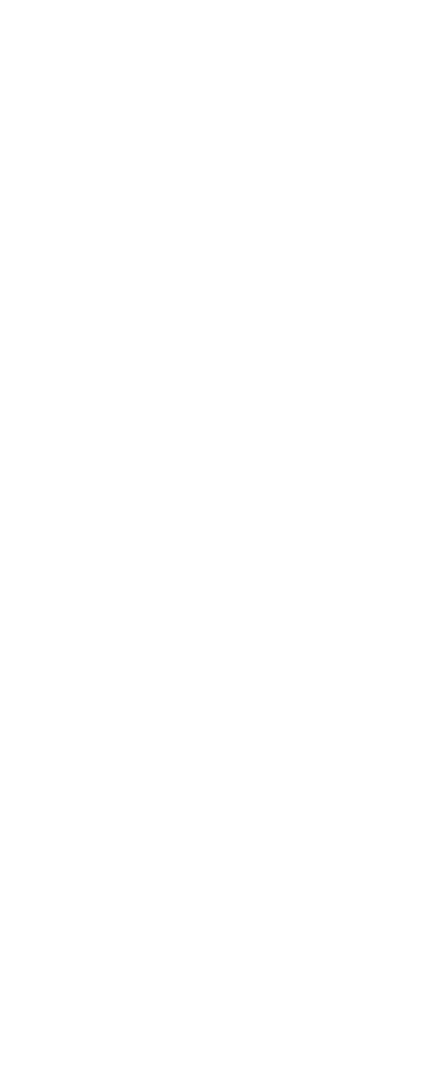
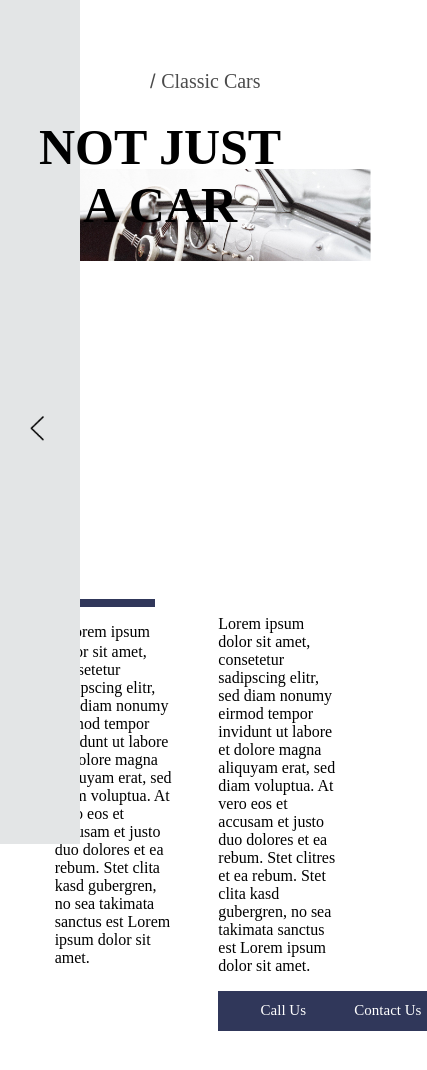
Before and after one commit to pa4ul/Hohenstein-Consulting, a Vue app in the folder hohenstein/: page /finance in a window 390 px wide. Before the commit this address had no page. Shown: the top 1070 px of the page, 427 px wide, since content can reach past the window. Before the commit the page ends 844 px from the top, so only its background shows below. Built offline with nearby package versions, Linux system fonts and the light colour scheme; a web font is replaced by a local one.

Commit message:
Developet contact Page; fixed media queries; developed first subpage;

```diff
--- /dev/null
+++ b/hohenstein/src/components/webContact.vue
@@ -0,0 +1,129 @@
+<script>
+export default {
+  data() {
+    return {
+      greeting: 'Hello World!'
+    }
+  }
+}
+</script>
+
+<template>
+  <div>
+ <router-link to="/">
+      <div class="sidebar">
+        <img
+          class="arrowBack"
+          src="@/assets/arrow.png"
+          style="transform: rotate(90deg)"
+        />
+      </div>
+      <p class="category" style="z-index:100;">
+      <span style="font-family: 'Helvetica'"> / </span> Contact
+    </p>
+    </router-link>
+    <div class="div">
+    <div class="textBox">
+      <p class="Headline">Contact Us</p>
+      <p class="text">How can we help?</p>
+      <form>
+        <input type="text" placeholder="Full name" class="inputName" />
+        <br />
+        <input type="text" placeholder="Your Email" class="inputEmail" />
+        <br />
+        <input type="text" placeholder="Message" class="inputText" />
+        <br />
+        <input type="button" value="Submit" class="inputButton" />
+      </form>
+    </div>
+
+  </div>
+  <div class="maps">
+      <iframe
+        src="https://www.google.com/maps/embed?pb=!1m18!1m12!1m3!1d2659.0531195811523!2d16.37277211569394!3d48.20559275440027!2m3!1f0!2f0!3f0!3m2!1i1024!2i768!4f13.1!3m3!1m2!1s0x476d079e6c60ca6f%3A0xa3afc3a3cb04134d!2sWeihburggasse%2022%2C%201010%20Wien!5e0!3m2!1sde!2sat!4v1635066761214!5m2!1sde!2sat"
+        width="700"
+        height="450"
+        style="border: 0; z-index: 10"
+        allowfullscreen=""
+        loading="lazy"
+      ></iframe>
+    </div>
+  </div>
+</template>
+
+<style scoped>
+.greeting {
+  color: red;
+  font-weight: bold;
+}
+input{
+    border:0.5px solid black;
+}
+.div {
+  position: absolute;
+  left: 150px;
+  top:50%;
+  transform: translateY(-50%);
+  z-index:1;
+  height: 550px;
+  width: 400px;
+  background-color: white;
+}
+.Headline {
+  position: absolute;
+  top: 10px;
+  font-family: "Miller Display";
+  font-size: 25px;
+  border-bottom: 3px solid #30375a;
+}
+.text {
+  position: absolute;
+  top: 60px;
+  font-size: 15px;
+  opacity: 70%;
+}
+.inputName {
+  position: absolute;
+  left: 0;
+  top: 120px;
+  width: 400px;
+  height: 40px;
+  font-size: 15px;
+  padding-left: 10px;
+}
+.inputEmail {
+  position: absolute;
+  left: 0;
+  top: 180px;
+  width: 400px;
+  height: 40px;
+  font-size: 15px;
+  padding-left: 10px;
+}
+.inputText {
+  position: absolute;
+  left: 0;
+  top: 240px;
+  width: 400px;
+  height: 200px;
+  font-size: 15px;
+  padding-left: 10px;
+}
+.inputButton {
+  position: absolute;
+  left: 0;
+  top: 460px;
+  width: 413px;
+  height: 40px;
+  font-size: 15px;
+  background-color: #30375a;
+  color: white;
+  border: 0;
+}
+.maps {
+  position: absolute;
+top:50%;
+  transform: translateY(-50%);
+  right:150px;
+}
+</style>
--- /dev/null
+++ b/hohenstein/src/components/webFinancial.vue
@@ -0,0 +1,169 @@
+<script>
+export default {
+  data() {
+    return {
+      greeting: "Hello World!",
+    };
+  },
+  methods: {
+    changePath: function () {
+      this.$router.push({ path: '/contact' })
+    }
+  }
+};
+</script>
+
+<template>
+  <div>
+    <router-link to="/">
+      <div class="sidebar">
+        <img
+          class="arrowBack"
+          src="@/assets/arrow.png"
+          style="transform: rotate(90deg)"
+        />
+      </div>
+    </router-link>
+    <p class="category">
+      <span style="font-family: 'Helvetica'"> / </span> Classic Cars
+    </p>
+    <p class="slogan">
+      NOT JUST <br />
+      A CAR
+    </p>
+    <img src="@/assets/car2.png" class="carimage" />
+    <div class="contentDiv">
+      <div class="firstText">
+        <div class="blueStrike"></div>
+        <p>
+          <span style="font-size: 25px; color: #30375a">L</span> orem ipsum
+          dolor sit amet, consetetur sadipscing elitr, sed diam nonumy eirmod
+          tempor invidunt ut labore et dolore magna aliquyam erat, sed diam
+          voluptua. At vero eos et accusam et justo duo dolores et ea rebum.
+          Stet clita kasd gubergren, no sea takimata sanctus est Lorem ipsum
+          dolor sit amet.
+        </p>
+      </div>
+
+      <div class="secondText">
+        <p>
+          Lorem ipsum dolor sit amet, consetetur sadipscing elitr, sed diam
+          nonumy eirmod tempor invidunt ut labore et dolore magna aliquyam erat,
+          sed diam voluptua. At vero eos et accusam et justo duo dolores et ea
+          rebum. Stet clitres et ea rebum. Stet clita kasd gubergren, no sea
+          takimata sanctus est Lorem ipsum dolor sit amet.
+        </p>
+        <div class="buttonDiv">
+        <a href="tel:+43 676 911 511 0">
+<input type="button" value="Call Us" class="inputButton" /></a>
+
+        <input @click="changePath()" type="button" value="Contact Us" class="inputButton" />
+
+        </div>
+      </div>
+
+    </div>
+  </div>
+</template>
+
+<style >
+.sidebar {
+  position: fixed;
+  height: 100%;
+  left: 0px;
+  top: 0px;
+  width: 80px;
+  padding: 0;
+  margin: 0;
+  background-color: #e3e5e6;
+  z-index: 2;
+}
+.arrowBack {
+  height: 13px;
+  position: absolute;
+  top: 50%;
+  transform: translate(-50%);
+  left: 25px;
+}
+.category {
+  position: absolute;
+  left: 150px;
+  top: 50px;
+  font-size: 20px;
+  opacity: 70%;
+}
+.slogan {
+  position: absolute;
+  font-size: 50px;
+  font-family: Montserrat;
+  font-weight: bold;
+  left: 10vw;
+  top: 8vh;
+  text-align: center;
+  z-index: 2;
+}
+.carimage {
+  position: absolute;
+  width: 90%;
+  top: 20vh;
+  z-index: 1;
+  left: 50%;
+  transform: translateX(-50%);
+}
+.blueStrike {
+  position: absolute;
+  height: 8px;
+  width: 100px;
+  background-color: #30375a;
+}
+.buttonDiv{
+    display: flex;
+    justify-content: space-between;
+}
+.contentDiv {
+  height: 95vh;
+  display: flex;
+  justify-content: space-evenly;
+  align-items: flex-end;
+}
+.firstText {
+  color: #30375a;
+  width: 30vw;
+  height: 25vh;
+}
+.secondText {
+  color: #30375a;
+  width: 30vw;
+  height: 25vh;
+}
+.inputButton {
+  width: 200px;
+  height: 40px;
+  font-size: 15px;
+  background-color: #30375a;
+  color: white;
+  border: 0;
+}
+@media only screen and (max-width: 1400px)  {
+
+.carimage {
+  position: absolute;
+  width: 90%;
+  max-height: 250px;
+  top: 20vh;
+  z-index: 1;
+  left: 50%;
+  transform: translateX(-50%);
+}
+.inputButton {
+
+  width: 130px;
+  height: 40px;
+  font-size: 15px;
+  background-color: #30375a;
+  color: white;
+  border: 0;
+  margin-bottom:50px;
+}
+}
+</style>
--- a/hohenstein/src/components/webLandingPage.vue
+++ b/hohenstein/src/components/webLandingPage.vue
@@ -25,7 +25,7 @@
     <div class="landingPage">
       <nav>
         <ul>
-          <li><a>Financial Advise</a></li>
+          <router-link to="/finance"><li><a>Financial Advise</a></li> </router-link>
           <li><a>Real Estate</a></li>
           <li><a>Classic Cars</a></li>
           <li><a>Business Consulting</a></li>
@@ -98,6 +98,7 @@
   margin-left: 5%;
   margin-right: 5%;
 }
+a{text-decoration: none;}
 nav {
   font-size: 20px;
   position: absolute;
@@ -113,6 +114,7 @@
 ul {
   list-style-type: none;
   margin-top: 40px;
+
   padding: 0;
 }
 li {
@@ -179,7 +181,42 @@
   left: 15%;
   bottom: 20px;
 }
+
+.f::before,
+.f::after {
+  content: "";
+  height: 14px;
+  width: 14px;
+  position: absolute;
+  transition: all 0.35s ease;
+  opacity: 0;
+}
+
+.f::before {
+  content: "";
+  right: 0;
+  top: 0;
+  border-top: 3px solid #5162b4;
+  border-right: 3px solid #30375a;
+  transform: translate(-100%, 50%);
+}
+
+.f::after {
+  content: "";
+  left: 0;
+  bottom: 0;
+  border-bottom: 3px solid #30375a;
+  border-left: 3px solid #30375a;
+  transform: translate(100%, -50%);
+}
+
+.f:hover:before,
+.f:hover:after {
+  transform: translate(0, 0);
+  opacity: 1;
+}
 @media only screen and (max-width: 1500px) {
+
   .landingPageImage {
     position: absolute;
     top: 50%;
@@ -222,39 +259,6 @@
     opacity: 70%;
     font-size: 15px;
   }
-}
-.f::before,
-.f::after {
-  content: "";
-  height: 14px;
-  width: 14px;
-  position: absolute;
-  transition: all 0.35s ease;
-  opacity: 0;
-}
-
-.f::before {
-  content: "";
-  right: 0;
-  top: 0;
-  border-top: 3px solid #30375a;
-  border-right: 3px solid #30375a;
-  transform: translate(-100%, 50%);
-}
-
-.f::after {
-  content: "";
-  left: 0;
-  bottom: 0;
-  border-bottom: 3px solid #30375a;
-  border-left: 3px solid #30375a;
-  transform: translate(100%, -50%);
-}
-
-.f:hover:before,
-.f:hover:after {
-  transform: translate(0, 0);
-  opacity: 1;
 }
 @media only screen and (max-width: 1250px),screen and (max-height: 850px)  {
 
--- a/hohenstein/src/components/webTeam.vue
+++ b/hohenstein/src/components/webTeam.vue
@@ -65,8 +65,9 @@
 }
 .header {
   position: absolute;
-  left: 200px;
-  top: 150px;
+  left: 50%;
+  transform: translateX(-50%);
+  top: 15%;
   font-size: 40px;
   border-bottom: 5px solid #30375a;
 }
@@ -124,4 +125,24 @@
 
 
 }
+@media only screen and (max-width: 1550px),screen and (max-height: 850px)  {
+.teamBox {
+  position: absolute;
+  left: 50%;
+  top: 50%;
+  transform: translate(-50%, -50%);
+  width: 70%;
+  height: 400px;
+  max-height: 50%;
+  background-color: #e3e5e6;
+}
+.header {
+  position: absolute;
+  left: 50%;
+  transform: translateX(-50%);
+  top: 15%;
+  font-size: 40px;
+  border-bottom: 5px solid #30375a;
+}
+}
 </style>
--- a/hohenstein/src/router/index.js
+++ b/hohenstein/src/router/index.js
@@ -1,6 +1,9 @@
 import { createRouter, createWebHistory } from 'vue-router'
 import webLandingPage from "@/components/webLandingPage"
 import webTeam from "@/components/webTeam.vue"
+import webFinancial from "@/components/webFinancial.vue"
+import webContact from "@/components/webContact.vue"
+
 const routes = [
   {
     path: '/',
@@ -12,6 +15,16 @@
     name: 'Team',
     component: webTeam
   },
+  {
+    path: '/finance',
+    name: 'Finance',
+    component: webFinancial
+  },
+  {
+    path: '/contact',
+    name: 'Contact',
+    component: webContact
+  },
 ]
 
 const router = createRouter({
```
Also changed, not shown: hohenstein/src/assets/car2.png (added).
